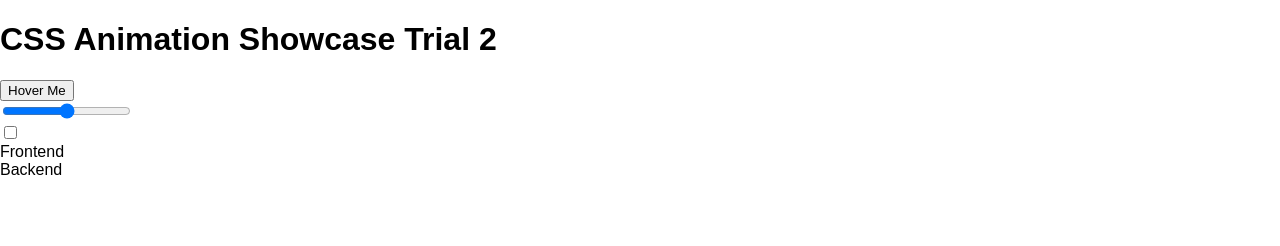
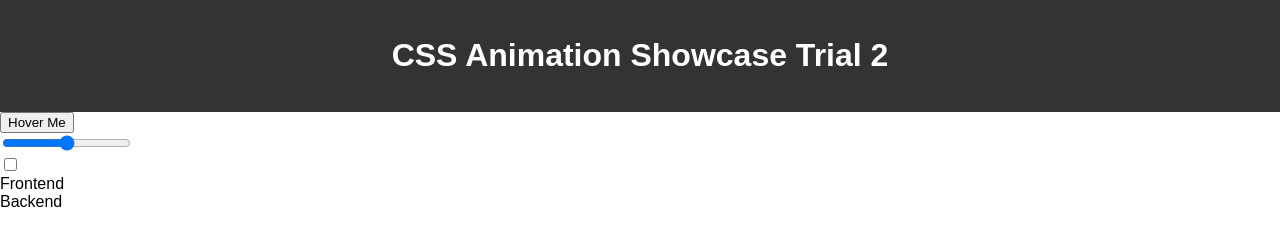
Before and after one commit to EmmanuelMuchiri/CSS-Trial-Task-2, a plain HTML site: page index.html in a window 1280 px wide. Drawn offline with Linux system fonts and the light colour scheme.

Commit message:
Added styles for header

```diff
--- a/styles.css
+++ b/styles.css
@@ -3,3 +3,10 @@ body {
     margin: 0;
     padding: 0;
   }
+
+  header {
+    background-color: #333;
+    color: #fff;
+    text-align: center;
+    padding: 1rem;
+  }
```
